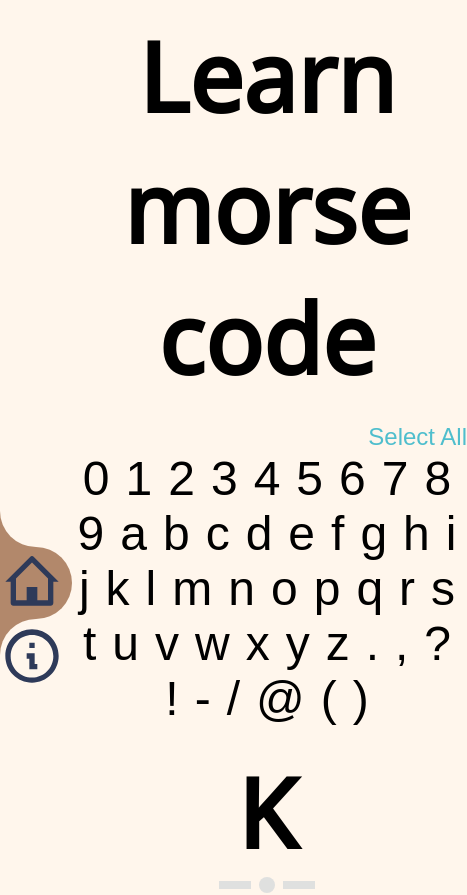
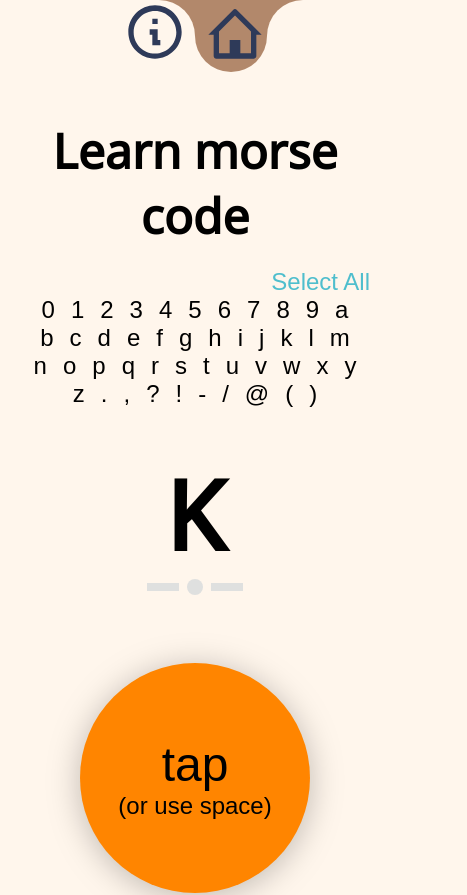
Before and after one commit to alojzy231/learn-morse-code, a Next.js app: page / in a window 390 px wide. Shown: the top 895 px of the page, 467 px wide, since content can reach past the window. Built offline with nearby package versions, Linux system fonts and the light colour scheme.

Commit message:
Added basic mobile version

```diff
--- a/src/components/Layout/Layout.styles.js
+++ b/src/components/Layout/Layout.styles.js
@@ -4,6 +4,11 @@ export const LayoutWrapper = styled.div`
   height: 100%;
   min-height: 100vh;
   display: flex;
+
+  @media ${({ theme: { medias } }) => medias.mobile} {
+    flex-direction: column;
+    align-items: center;
+  }
 `;
 
 export const Main = styled.main`
--- a/src/components/Layout/navbar/Navbar.styles.js
+++ b/src/components/Layout/navbar/Navbar.styles.js
@@ -5,6 +5,11 @@ export const NavbarContainer = styled.div`
   display: flex;
   flex-direction: column;
   justify-content: center;
+
+  @media ${({ theme: { medias } }) => medias.mobile} {
+    margin-top: -3.6rem;
+    transform: rotateZ(90deg);
+  }
 `;
 
 export const NavbarWrapper = styled.nav`
--- a/src/components/Layout/navbar/pageLink/PageLink.styles.js
+++ b/src/components/Layout/navbar/pageLink/PageLink.styles.js
@@ -1,8 +1,15 @@
 import styled from 'styled-components';
 
 const StyledPageLink = styled.a`
+  width: 6.4rem;
+  height: 6.4rem;
+
   &:hover {
     opacity: 0.6;
+  }
+
+  @media ${({ theme: { medias } }) => medias.mobile} {
+    transform: rotateZ(-90deg);
   }
 `;
 
--- a/src/components/Layout/navbar/pageLink/pageLinkHighlight/PageLinkHighlight.styles.js
+++ b/src/components/Layout/navbar/pageLink/pageLinkHighlight/PageLinkHighlight.styles.js
@@ -3,7 +3,7 @@ import styled from 'styled-components';
 export const PageLinkHighlightContainer = styled.div`
   width: 100%;
   position: absolute;
-  top: ${({ indexOfCurrentRoute }) => `${indexOfCurrentRoute * 50}%`};
+  top: ${({ indexOfCurrentRoute }) => `${indexOfCurrentRoute * 53}%`};
 
   transform: translateY(-3.6rem);
   z-index: -1;
--- a/src/components/generic/Page.styles.js
+++ b/src/components/generic/Page.styles.js
@@ -1,8 +1,14 @@
 import styled from 'styled-components';
 
+import { Header2 } from '../../styles/Typography.styles';
+
 const PageTitle = styled.h1`
-  margin-top: 1rem;
+  margin: 1rem 2rem 0 2rem;
   text-align: center;
+  @media ${({ theme: { medias } }) => medias.mobile} {
+    ${Header2};
+    font-weight: bold;
+  }
 `;
 
 export default PageTitle;
--- a/src/components/generic/TelegraphSounderButton/TelegraphSounderButton.styles.js
+++ b/src/components/generic/TelegraphSounderButton/TelegraphSounderButton.styles.js
@@ -1,8 +1,8 @@
 import styled from 'styled-components';
 
-const TelegraphSounderButtonContainer = styled.button`
-  width: 25.6rem;
-  height: 25.6rem;
+export const TelegraphSounderButtonContainer = styled.button`
+  width: 23rem;
+  height: 23rem;
 
   margin-bottom: 2rem;
 
@@ -28,4 +28,5 @@ const TelegraphSounderButtonContainer = styled.button`
   }
 `;
 
-export default TelegraphSounderButtonContainer;
+export const TelegraphSounderButtonTitle = styled.h2``;
+export const TelegraphSounderButtonDescription = styled.h3``;
--- a/src/components/generic/TelegraphSounderButton/index.jsx
+++ b/src/components/generic/TelegraphSounderButton/index.jsx
@@ -1,15 +1,19 @@
 import React from 'react';
 
 import useMorseCode from '../../../hooks/useMorseCode';
-import TelegraphSounderButtonContainer from './TelegraphSounderButton.styles';
+import {
+  TelegraphSounderButtonContainer,
+  TelegraphSounderButtonTitle,
+  TelegraphSounderButtonDescription,
+} from './TelegraphSounderButton.styles';
 
 export default function TelegraphSounderButton() {
   const buttonRef = useMorseCode();
 
   return (
     <TelegraphSounderButtonContainer type="button" ref={buttonRef}>
-      <h2>tap</h2>
-      <h3>(or use space)</h3>
+      <TelegraphSounderButtonTitle>tap</TelegraphSounderButtonTitle>
+      <TelegraphSounderButtonDescription>(or use space)</TelegraphSounderButtonDescription>
     </TelegraphSounderButtonContainer>
   );
 }
--- a/src/components/homepage/CurrentLetter/CurrentLetter.styles.js
+++ b/src/components/homepage/CurrentLetter/CurrentLetter.styles.js
@@ -1,4 +1,5 @@
 import styled from 'styled-components';
+import { Header1 } from '../../../styles/Typography.styles';
 
 export const CurrentLetterContainer = styled.div`
   height: 19.5rem;
@@ -7,7 +8,12 @@ export const CurrentLetterContainer = styled.div`
   flex-direction: column;
   align-items: center;
 `;
-export const CurrentAlphabetLetter = styled.h1``;
+export const CurrentAlphabetLetter = styled.h1`
+  @media ${({ theme: { medias } }) => medias.mobile} {
+    ${Header1};
+    font-weight: bold;
+  }
+`;
 export const CurrentMorseCode = styled.div`
   display: flex;
   align-items: center;
--- a/src/components/homepage/CurrentLetter/index.jsx
+++ b/src/components/homepage/CurrentLetter/index.jsx
@@ -22,9 +22,9 @@ export default function CurrentLetter() {
     if (selectedLetters.length > 0) {
       let newLetter = selectedLetters[Math.floor(Math.random() * selectedLetters.length)];
 
-      while (newLetter.toUpperCase() === currentLetter)
+      while (selectedLetters.length !== 1 && newLetter.toUpperCase() === currentLetter) {
         newLetter = selectedLetters[Math.floor(Math.random() * selectedLetters.length)];
-
+      }
       setCurrentLetter(newLetter.toUpperCase());
       setCurrentMorseCode(MORSE_CODE_ALPHABET[newLetter].split(''));
     }
@@ -58,9 +58,9 @@ export default function CurrentLetter() {
           <CurrentMorseCode>
             {currentMorseCode.map((symbol, index) =>
               symbol === '.' ? (
-                <Dot isWritten={typedMorseCode[index] === symbol} />
+                <Dot isWritten={typedMorseCode[index] === symbol} key={Math.random()} />
               ) : (
-                <Dash isWritten={typedMorseCode[index] === symbol} />
+                <Dash isWritten={typedMorseCode[index] === symbol} key={Math.random()} />
               ),
             )}
           </CurrentMorseCode>
--- a/src/components/homepage/LettersSelection/Letter/Letter.styles.js
+++ b/src/components/homepage/LettersSelection/Letter/Letter.styles.js
@@ -1,4 +1,5 @@
 import styled from 'styled-components';
+import { Header3 } from '../../../../styles/Typography.styles';
 
 export const LetterContainer = styled.button`
   margin: 0 0.8rem;
@@ -13,4 +14,8 @@ export const LetterContainer = styled.button`
 `;
 export const LetterText = styled.h2`
   color: ${({ selected, theme: { colors } }) => (selected ? colors.black : colors.disabled)};
+
+  @media ${({ theme: { medias } }) => medias.mobile} {
+    ${Header3};
+  }
 `;
--- a/src/components/homepage/LettersSelection/LettersSelection.styles.js
+++ b/src/components/homepage/LettersSelection/LettersSelection.styles.js
@@ -2,9 +2,10 @@ import styled from 'styled-components';
 
 const LettersSelectionContainer = styled.div`
   max-width: 79rem;
-  min-width: 40rem;
+  min-width: 25rem;
 
   margin-top: 2rem;
+  margin: 2rem;
 
   text-align: center;
 `;
--- a/src/styles/theme.js
+++ b/src/styles/theme.js
@@ -18,9 +18,14 @@ export const fontSizes = {
   paragraph: '1.3rem',
 };
 
+export const medias = {
+  mobile: '(max-width: 890px)',
+};
+
 const theme = {
   colors,
   fontSizes,
+  medias,
 };
 
 export default theme;
```
